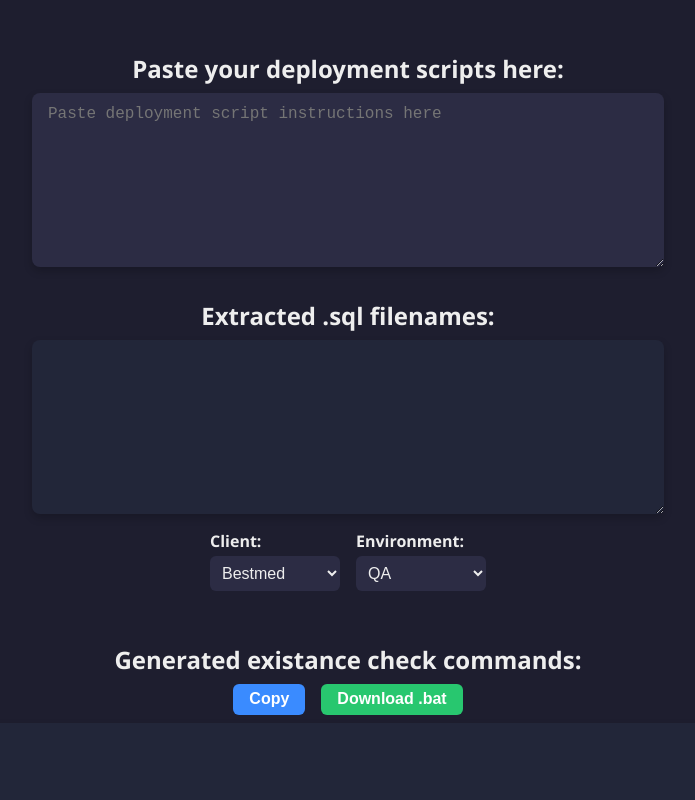
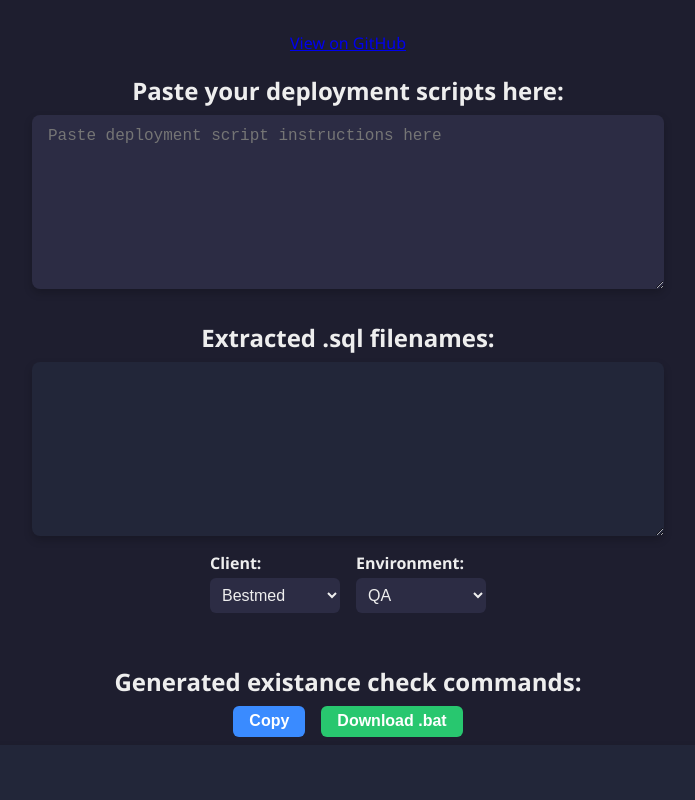
Before and after one commit to senjumomo/existance-check, a React (Create React App) app: page / in a window 1280 px wide. Shown: the top 800 px of the page, without its empty margins (292-987 px from the left). Built offline with nearby package versions, Linux system fonts and the light colour scheme.

Commit message:
Added link to main git page

```diff
--- a/src/App.js
+++ b/src/App.js
@@ -136,7 +136,20 @@ function App() {
   };
 
   return (
+
+
+
     <div style={styles.container}>
+      {/* GitHub clickable text */}
+      <a
+        href="https://github.com/senjumomo"
+        target="_blank"
+        rel="noopener noreferrer"
+        style={styles.githubLink}
+      >
+        View on GitHub
+      </a>
+
       <h2 style={styles.heading}>Paste your deployment scripts here:</h2>
       <textarea
         value={inputText}
```
